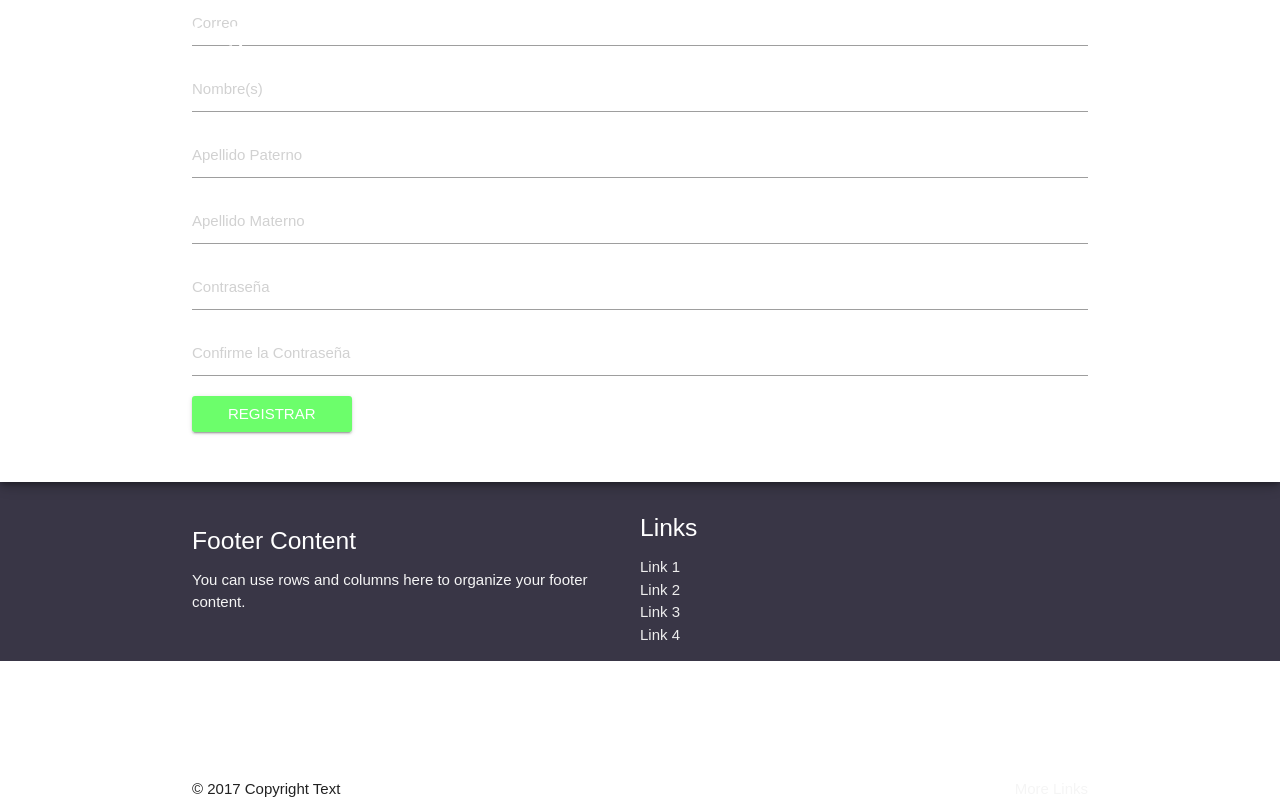
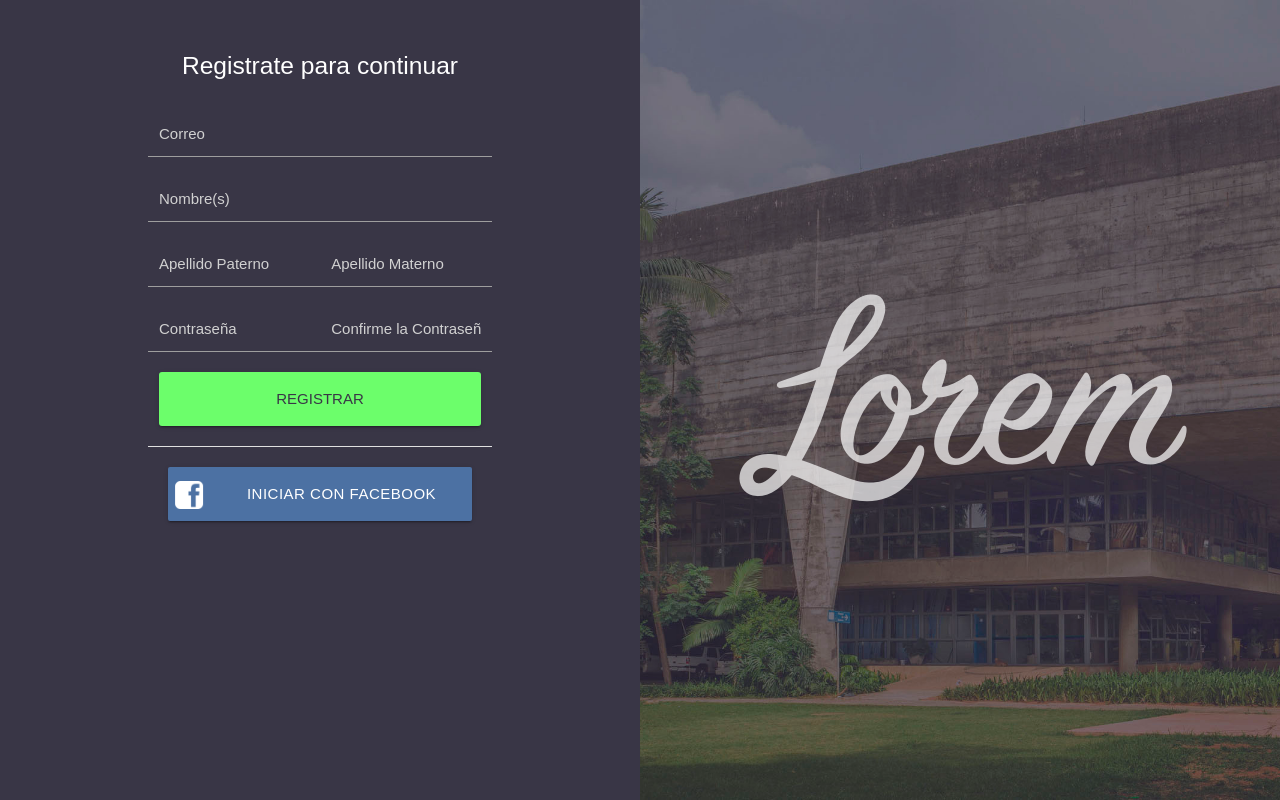
Before and after one commit to mccreeper98/Inversiones, a PHP site: page /registra.php in a window 1280 px wide. Run offline with PHP 8.4, Linux system fonts and the light colour scheme; some libraries are stand-ins or nearby versions.

Commit message:
lo mas new de lo mas new

```diff
--- a/proyecto/css/master.css
+++ b/proyecto/css/master.css
@@ -13,6 +13,11 @@ html, body {
     flex: 1 0 auto;
   }
 
+.row {
+    margin-left: auto;
+    margin-right: auto;
+    margin-bottom: 0px;
+}
 
 .slider.fullscreen {
     height: 100%;
@@ -155,8 +160,59 @@ hr {
     background-size: cover;
 }
 
+#registroImg{
+    background-image: url('../img/8.jpg');
+    background-repeat: no-repeat;
+    height: 100%;
+    background-position-x: 50%;
+    background-position-y: 50%;
+    background-size: cover;
+}
+
 #proyectos{
 
     padding-top: 40px;
-    padding-bottom: 40px;
+    padding-bottom: 0px;
 }
+
+.registro{
+    padding-top: 12px;
+    padding-bottom: 12px;
+    padding-right: 8px;
+    padding-left: 8px;
+    border-radius: 4px;
+    border: 2px solid white;
+    transition: .3s;
+}
+
+.registro:hover{
+    padding-top: 12px;
+    padding-bottom: 12px;
+    padding-right: 8px;
+    padding-left: 8px;
+    border: 2px solid #6cfe6b;
+    transition: .3s;
+}
+
+.ingresar{
+    color: #393646;
+    padding-top: 12px;
+    padding-bottom: 12px;
+    padding-right: 8px;
+    padding-left: 8px;
+    border-radius: 4px;
+    background-color: #6cfe6b;
+    border: 2px solid #6cfe6b;
+    transition: .3s;
+}
+
+.ingresar:hover{
+    color: #fff;
+    padding-top: 12px;
+    padding-bottom: 12px;
+    padding-right: 8px;
+    padding-left: 8px;
+    background-color: #393646;
+    border: 2px solid #393646;
+    transition: .3s;
+}
--- a/proyecto/view/login.view.php
+++ b/proyecto/view/login.view.php
@@ -43,7 +43,7 @@
           }
           ?>
           <div class="col s12 center" style="padding: 20px">
-            <button class='btn-large waves-effect waves-light negro col s12' type='submit' name='action'>Iniciar
+            <button class='btn-large waves-effect waves-light negro col s12 animated bounceIn' type='submit' name='action'>Iniciar
             </button>
           </div>
           <div class="divider col s12"></div>
--- a/proyecto/view/registro.view.php
+++ b/proyecto/view/registro.view.php
@@ -1,7 +1,9 @@
+
+
 <!DOCTYPE html>
 <html>
 <head>
-  <title>Home</title>
+  <title>Registro</title>
   <meta charset="utf-8">
   <!--Import Google Icon Font-->
   <link href="http://fonts.googleapis.com/icon?family=Material+Icons" rel="stylesheet">
@@ -17,66 +19,50 @@
   <!--Let browser know website is optimized for mobile-->
   <meta name="viewport" content="width=device-width, initial-scale=1.0" />
 </head>
-<body>
-
-  <div class="slider fullscreen">
-
-   <nav>
-    <div class="nav-wrapper">
-      <div class="container">
-        <a href="#" class="brand-logo">Logo</a>
-        <ul id="nav-mobile" class="right hide-on-med-and-down">
-          <li><a href="#funciona">¿Cómo funciona?</a></li>
-          <li><a href="#invertir">¿Por qué nosotros?</a></li>
-          <li><a href="/proyectos">Proyectos</a></li>
-          <li><a href="/contacto">Contacto</a></li>
-          <li><a href="login.php">Ingresar</a></li>
-        </ul>
-      </div>
-    </div>
-  </nav>
-
-<main class="col s12">
-
-   <form class="col s12 m8 l4 push-m2 push-l4 z-depth-3 animated slideInUp" method="post" onsubmit="return agregar()" id="registro" autocomplete="off">
+<body bgcolor="#393646">
+  <main class="animated fadeIn">
+    <div class="row" style="height: 100vh; margin-bottom: 0px;">
+      <div class="col s12 m7 l6 white-text" style="background-color: #393646; height: 100%">
+        <form class="col s12 m10 push-m1" style="padding-top: 40px"method="post" onsubmit="return agregar()" id="registro" autocomplete="off">
+          <center><h5>Registrate para continuar</h5></center><br>
           <div class="container">
             <input type="email" name="correo"  id="correo" value="" class="col s12" placeholder="Correo"  autocomplete="off" maxlength="30" required>
             <input type="text" name="nombre" id="nombre" value="" class="col s12" placeholder="Nombre(s)" autocomplete="off" maxlength="30" required>
-      <input type="text" name="app" id="app" value="" class="col s12" placeholder="Apellido Paterno" autocomplete="off" maxlength="20" required>
-      <input type="text" name="apm" id="apm" value="" class="col s12" placeholder="Apellido Materno" autocomplete="off" maxlength="20" required>
-      <input type="password" name="psw" id="psw" value="" class="col s12" placeholder="Contraseña"  required>
-      <input type="password" name="pswc" id="pswc" value="" class="col s12" placeholder="Confirme la Contraseña"  required>
-      <div class="col s12" style="padding-bottom: 50px;">
-        <input type="submit" id="action" class="btn col s12 waves-effect waves-light"  name="action" value="Registrar">
+            <input type="text" name="app" id="app" value="" class="col s6" placeholder="Apellido Paterno" autocomplete="off" maxlength="20" required>
+            <input type="text" name="apm" id="apm" value="" class="col s6" placeholder="Apellido Materno" autocomplete="off" maxlength="20" required>
+            <input type="password" name="psw" id="psw" value="" class="col s6" placeholder="Contraseña"  required>
+            <input type="password" name="pswc" id="pswc" value="" class="col s6" placeholder="Confirme la Contraseña"  required>
+            <div class="col s12" style="padding-bottom: 20px;">
+              <input type="submit" id="action" class="btn-large col s12 waves-effect waves-light negro animated bounceIn"  name="action" value="Registrar">
+            </div>
+            <div class="divider col s12"></div>
+            <div class="col s12 center" id="fbLogin" style="padding: 20px">
+              <button class='btn-large waves-effect waves-light fb col s12' type='submit' >Iniciar con Facebook
+                <i class='left'><img src="img/fb.png" height="28px" id="imgFbLogin"></i>
+              </button>
             </div>
           </div>
         </form>
+      </div>
 
-</main>
-        <footer class="page-footer negrobg">
-          <div class="container">
-            <div class="row">
-              <div class="col l6 s12">
-                <h5 class="white-text">Footer Content</h5>
-                <p class="grey-text text-lighten-4">You can use rows and columns here to organize your footer content.</p>
-              </div              <div class="col l4 offset-l2 s12">
-                <h5 class="white-text">Links</h5>
-                <ul>
-                  <li><a class="grey-text text-lighten-3" href="#!">Link 1</a></li>
-                  <li><a class="grey-text text-lighten-3" href="#!">Link 2</a></li>
-                  <li><a class="grey-text text-lighten-3" href="#!">Link 3</a></li>
-                  <li><a class="grey-text text-lighten-3" href="#!">Link 4</a></li>
-                </ul>
+      <div class="col  m5 l6 hide-on-small-only" id="registroImg">
+        <img id="logoLogin" class="responsive-img" src="img/logob.png">
       </div>
     </div>
-          </div>
-          <div class="footer-copyright">
-            <div class="container">
-            © 2017 Copyright Text
-            <a class="grey-text text-lighten-4 right" href="#!">More Links</a>
-            </div>
-          </div>
-        </footer>
+  </main>
+  <!--Start of Tawk.to Script-->
+  <script type="text/javascript">
+    var Tawk_API=Tawk_API||{}, Tawk_LoadStart=new Date();
+    (function(){
+      var s1=document.createElement("script"),s0=document.getElementsByTagName("script")[0];
+      s1.async=true;
+      s1.src='https://embed.tawk.to/59458844e9c6d324a4735eec/default';
+      s1.charset='UTF-8';
+      s1.setAttribute('crossorigin','*');
+      s0.parentNode.insertBefore(s1,s0);
+    })();
+  </script>
+  <!--End of Tawk.to Script-->
 
 </body>
 </html>
```
Also changed, not shown: model/inversiones.sql (added, +177 -0 lines), proyecto/view/admin.view.php (+68 -45 lines), proyecto/view/index.view.php (+4 -4 lines), proyecto/view/proyectosIndex.view.php (+8 -0 lines), proyecto/view/user.view.php (+68 -41 lines), proyecto/img/8.jpg (added), 1 other file. Lines whose indentation alone changed are shown as unchanged.
